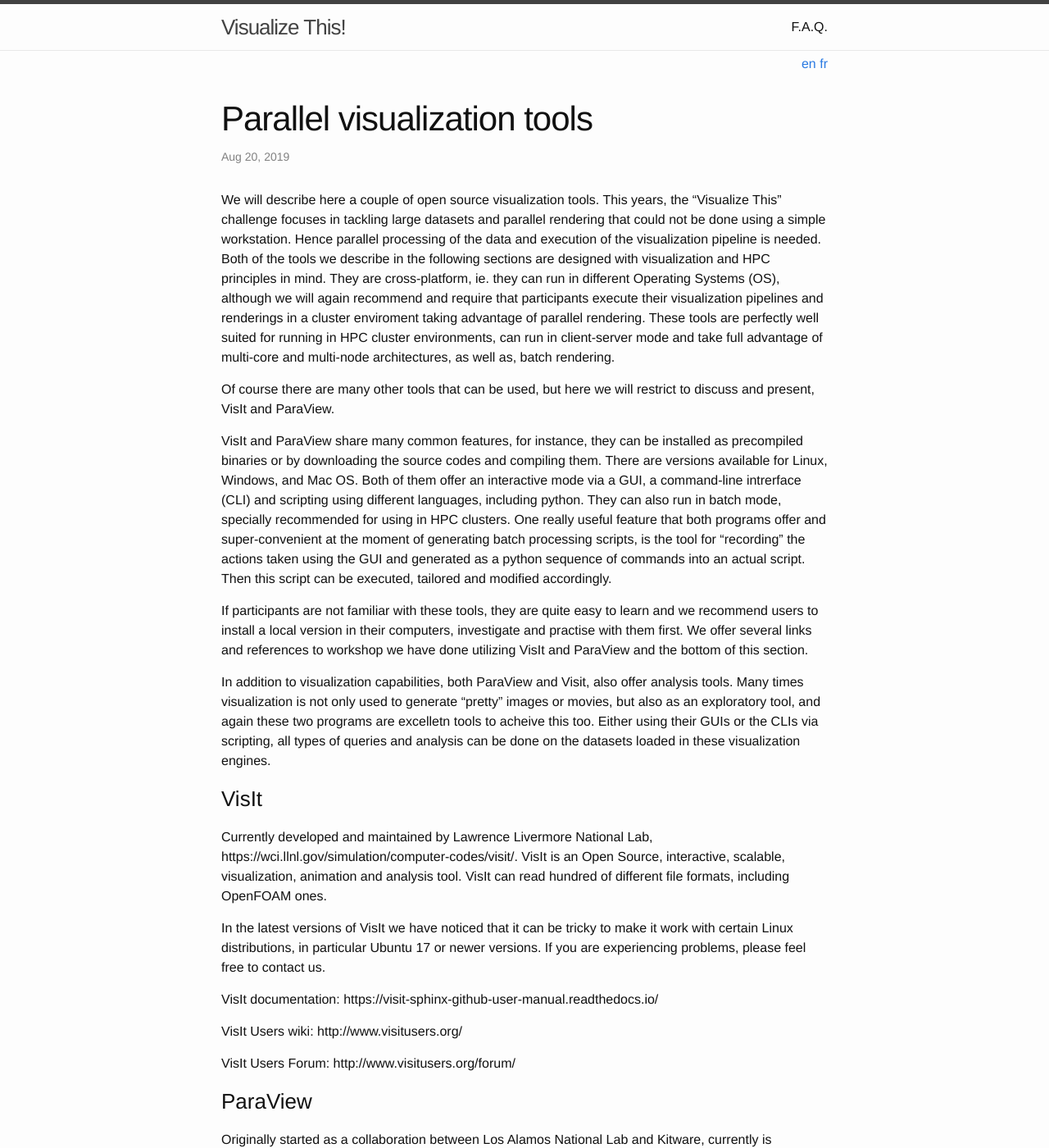
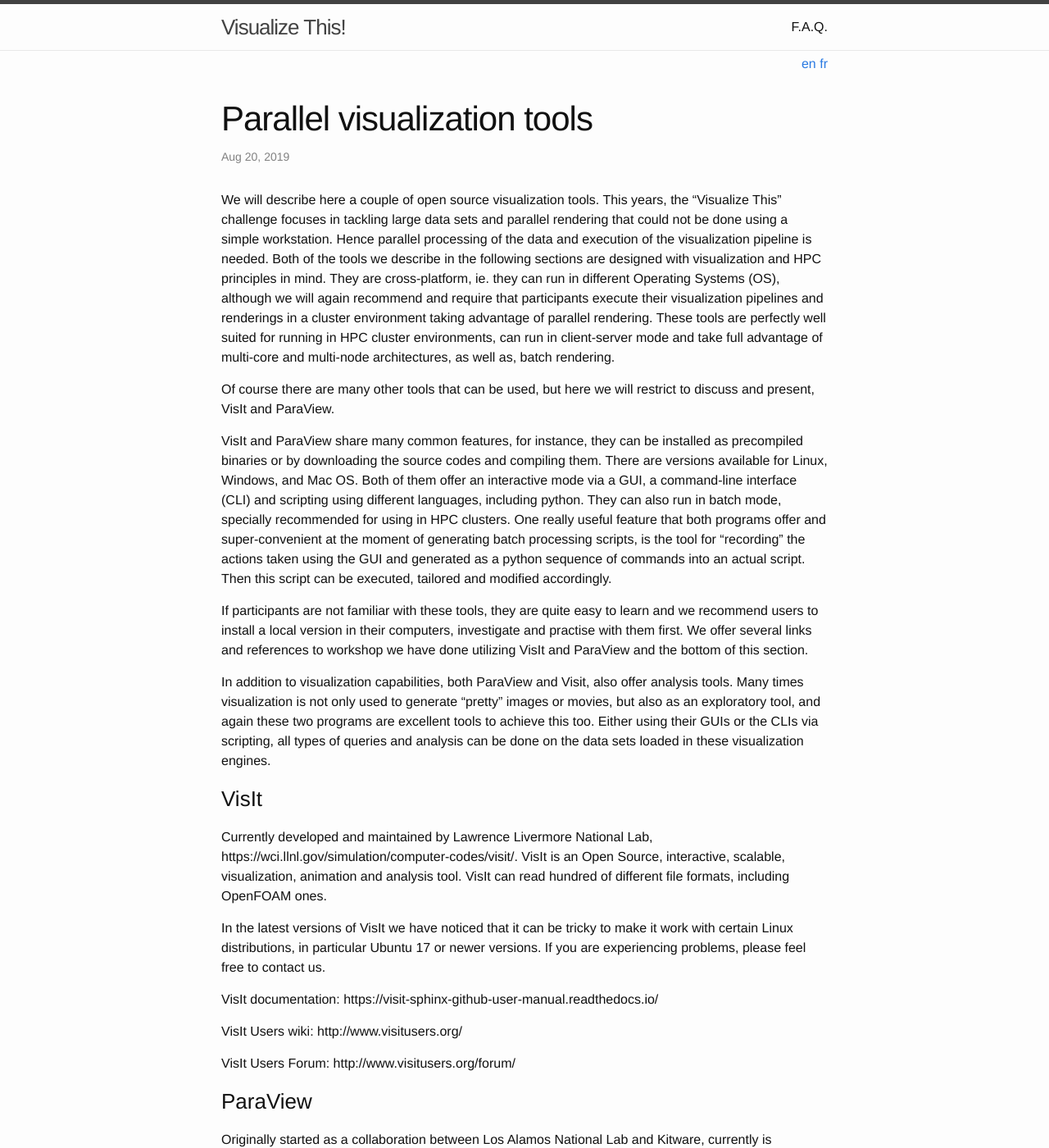
Before and after one commit to ComputeCanada/visualizeThis, a Jekyll site: the page built from _posts/2019-08-20-tools.markdown, in a window 1280 px wide and 1400 px high. Shown: the whole window at 82% size. Built offline with Jekyll 4.4.1, drawn with Linux system fonts in a browser that asks for light colours; some of the changed text lies outside the part shown.

Commit message:
spellchecking

```diff
--- a/_posts/2019-08-20-tools.markdown
+++ b/_posts/2019-08-20-tools.markdown
@@ -8,22 +8,22 @@
 ---
 
 We will describe here a couple of open source visualization tools.
-This years, the "Visualize This" challenge focuses in tackling large datasets and parallel rendering that could not be done using a simple workstation.
+This years, the "Visualize This" challenge focuses in tackling large data sets and parallel rendering that could not be done using a simple workstation.
 Hence parallel processing of the data and execution of the visualization pipeline is needed.
 Both of the tools we describe in the following sections are designed with visualization and HPC principles in mind.
-They are cross-platform, ie. they can run in different Operating Systems (OS), although we will again recommend and require that participants execute their visualization pipelines and renderings in a cluster enviroment taking advantage of parallel rendering.
+They are cross-platform, ie. they can run in different Operating Systems (OS), although we will again recommend and require that participants execute their visualization pipelines and renderings in a cluster environment taking advantage of parallel rendering.
 These tools are perfectly well suited for running in HPC cluster environments, can run in client-server mode and take full advantage of multi-core and multi-node architectures, as well as, batch rendering.
 
 Of course there are many other tools that can be used, but here we will restrict to discuss and present, VisIt and ParaView.
 
 VisIt and ParaView share many common features, for instance, they can be installed as precompiled binaries or by downloading the source codes and compiling them. There are versions available for Linux, Windows, and Mac OS.
-Both of them offer an interactive mode via a GUI, a command-line intrerface (CLI) and scripting using different languages, including python. They can also run in batch mode, specially recommended for using in HPC clusters.
+Both of them offer an interactive mode via a GUI, a command-line interface (CLI) and scripting using different languages, including python. They can also run in batch mode, specially recommended for using in HPC clusters.
 One really useful feature that both programs offer and super-convenient at the moment of generating batch processing scripts, is the tool for "recording" the actions taken using the GUI and generated as a python sequence of commands into an actual script.
 Then this script can be executed, tailored and modified accordingly.
 
 If participants are not familiar with these tools, they are quite easy to learn and we recommend users to install a local version in their computers, investigate and practise with them first. We offer several links and references to workshop we have done utilizing VisIt and ParaView and the bottom of this section.
 
-In addition to visualization capabilities, both ParaView and Visit, also offer analysis tools. Many times visualization is not only used to generate "pretty" images or movies, but also as an exploratory tool, and again these two programs are excelletn tools to acheive this too. Either using their GUIs or the CLIs via scripting, all types of queries and analysis can be done on the datasets loaded in these visualization engines.
+In addition to visualization capabilities, both ParaView and Visit, also offer analysis tools. Many times visualization is not only used to generate "pretty" images or movies, but also as an exploratory tool, and again these two programs are excellent tools to achieve this too. Either using their GUIs or the CLIs via scripting, all types of queries and analysis can be done on the data sets loaded in these visualization engines.
 
 
 ### VisIt
@@ -42,26 +42,26 @@
 
 
 ### ParaView
-Originally started as a collaboration between Los Alamos National Lab and Kitware, currently is developed and mantained by Kitware, https://www.paraview.org/.
+Originally started as a collaboration between Los Alamos National Lab and Kitware, currently is developed and maintained by Kitware, https://www.paraview.org/.
 ParaView is an open-source, multi-platform data analysis and visualization application.
-ParaView can read hundred of different file formats, inclduing OpenFOAM ones.
+ParaView can read hundred of different file formats, including OpenFOAM ones.
 
-For instance, to load the data from this challegne, you just need to locate the "case.foam" file located in the directory of the dataset and open it in ParaView. This is a dummy empty file, that ParaView can understand and uses as a guide to identify and load all the data from an OpenFOAM simulation.
+For instance, to load the data from this challenge, you just need to locate the "case.foam" file located in the directory of the data set and open it in ParaView. This is a dummy empty file, that ParaView can understand and uses as a guide to identify and load all the data from an OpenFOAM simulation.
 
 
 ### Other Tools
 #### Blender
 Blender, https://www.blender.org, is more of --what we would call-- an artistic visualization and animation tool than a proper "Scientific Visualization" one, in comparison to Visit and ParaView.
-Nevertheless the quality that visualizations and animarions can reach using Blender, is similar to "hollywood" characteristics.
+Nevertheless the quality that visualizations and animations can reach using Blender, is similar to "Hollywood" characteristics.
 Because of the complexity and large set of functionalities Blender offers, the learning curve is quite steep, in particular for mastering its more outstanding and remarkable features.
-Blender not only offer the typical or tradiitonal visualization algorithms, but also adds the ability of importing models, objects, as well as, provides several engines to simulate quite realistic scenarios.
-Even when this is a quite power tool, unless the participants feel really comfortable using Blender and have reached certain level of profiency using it, we will not recommend to tackle the challenge using Blender.
+Blender not only offer the typical or traditional visualization algorithms, but also adds the ability of importing models, objects, as well as, provides several engines to simulate quite realistic scenarios.
+Even when this is a quite power tool, unless the participants feel really comfortable using Blender and have reached certain level of proficiency using it, we will not recommend to tackle the challenge using Blender.
 
 
 
 ### Further Resources:
 
-#### Running VisIt and ParaView in Canada's National Clsuters:
+#### Running VisIt and ParaView in Canada's National Clusters:
 https://docs.computecanada.ca/wiki/Visualization
 
 https://docs.computecanada.ca/wiki/ParaView
```
